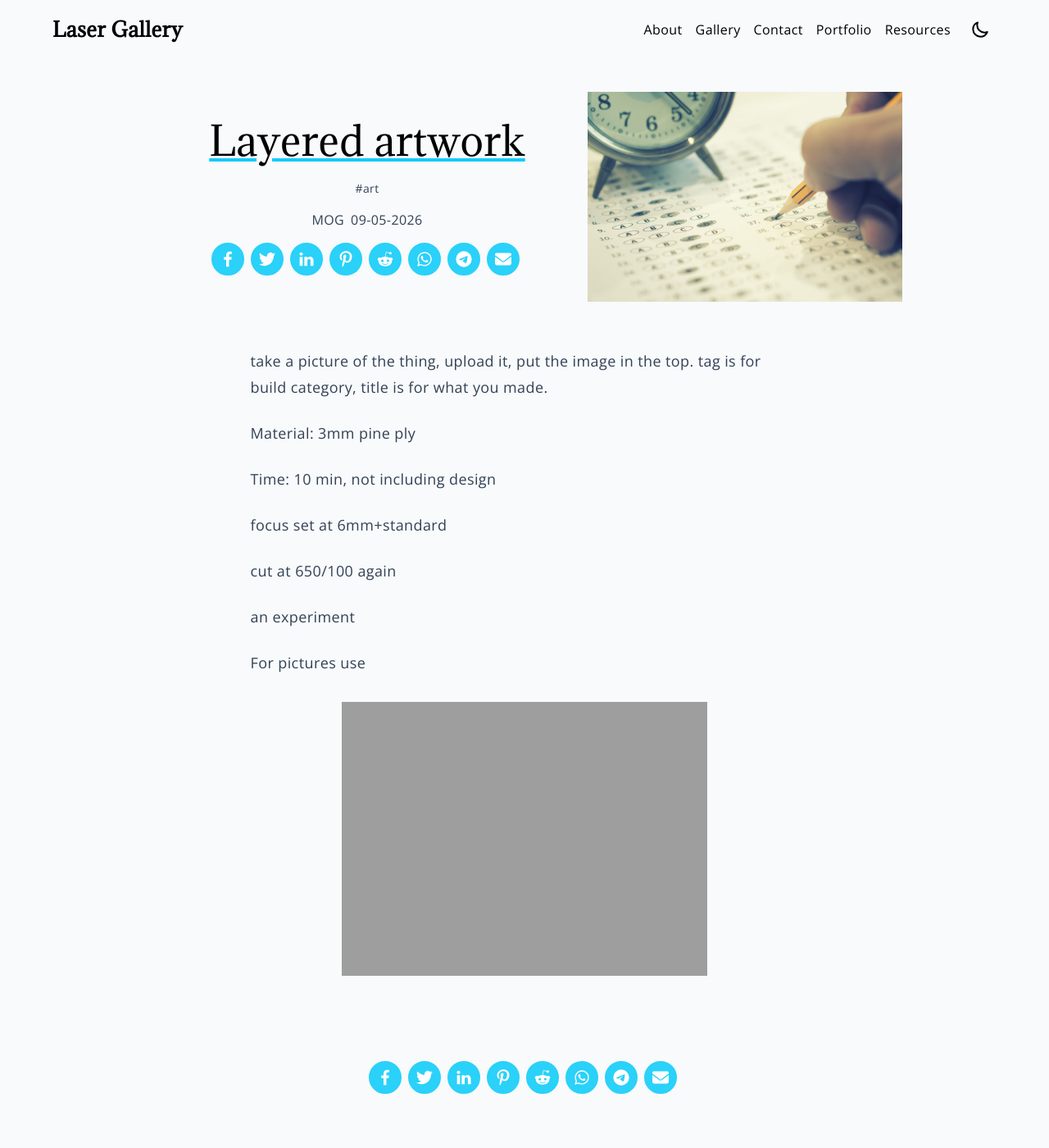
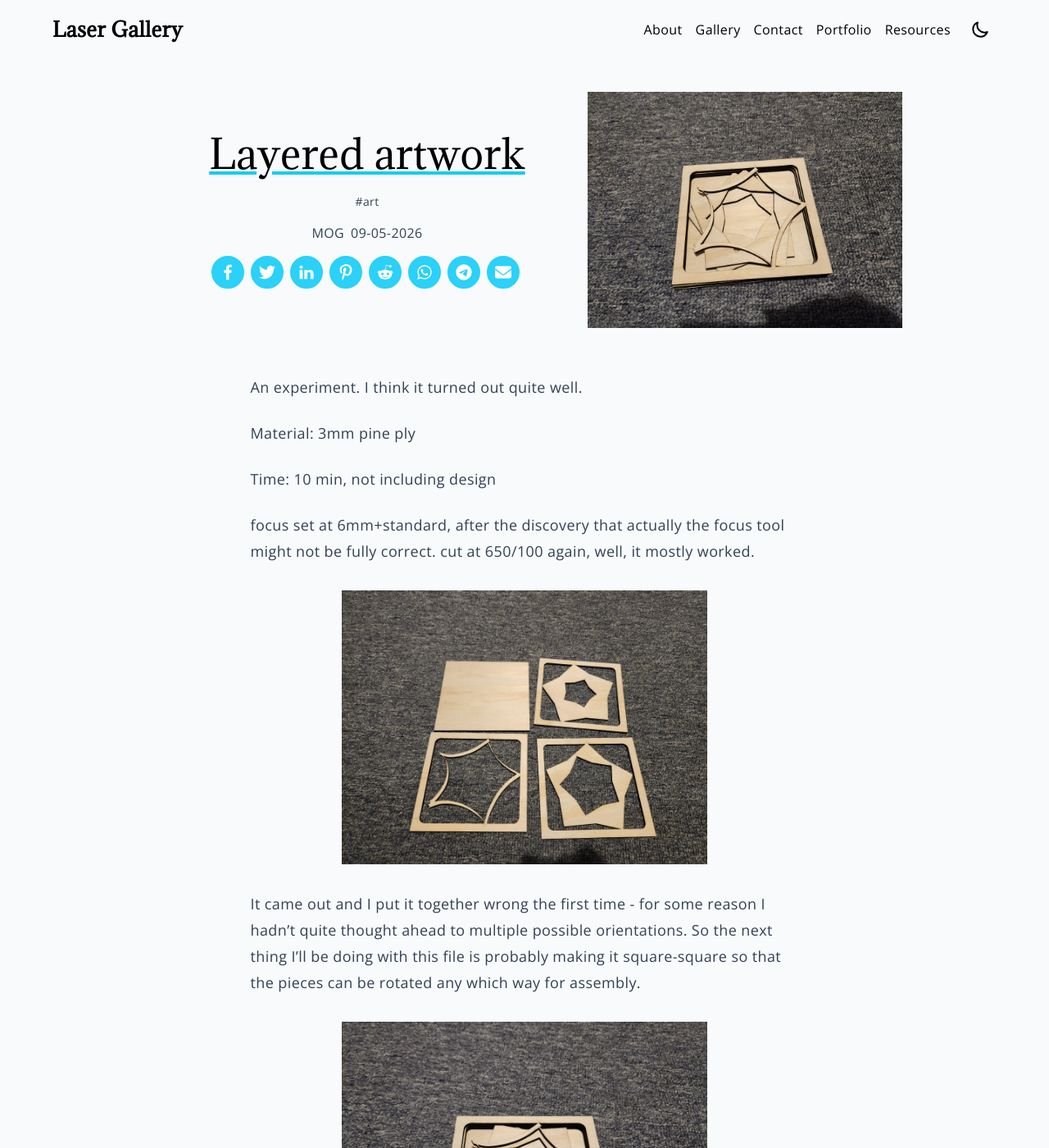
Before and after one commit to paper-engineer/laser-gallery, a Jekyll site: the page built from docs/_posts/2026-05-09-layered-artwork.md, in a window 1280 px wide and 1400 px high. Shown: the whole window at 82% size. Built offline with Jekyll 4.4.1, drawn with Linux system fonts in a browser that asks for light colours.

Commit message:
Update 2026-05-09-layered-artwork.md

```diff
--- a/docs/_posts/2026-05-09-layered-artwork.md
+++ b/docs/_posts/2026-05-09-layered-artwork.md
@@ -1,23 +1,22 @@
 ---
 layout: post
 title: Layered artwork
-image: /assets/images/example1.jpg
+image: /assets/images/star-assembled-2.jpg
 tags:
   - art
 author: MOG
 ---
 
-take a picture of the thing, upload it, put the image in the top. tag is for build category, title is for what you made.
+An experiment. I think it turned out quite well.
 
 Material: 3mm pine ply
 
 Time: 10 min, not including design
 
-focus set at 6mm+standard
+focus set at 6mm+standard, after the discovery that actually the focus tool might not be fully correct. cut at 650/100 again, well, it mostly worked.
 
-cut at 650/100 again
+![pieces of a star]({{ site.url }}{{ site.baseurl }}/assets/images/star-pieces.jpg)
 
-an experiment
+It came out and I put it together wrong the first time - for some reason I hadn't quite thought ahead to multiple possible orientations. So the next thing I'll be doing with this file is probably making it square-square so that the pieces can be rotated any which way for assembly.
 
-For pictures use
-![alt]({{ site.url }}{{ site.baseurl }}/assets/images/bio-photo.jpg)
+![assembled other way]({{ site.url }}{{ site.baseurl }}/assets/images/star-assembled-1.jpg)
```
